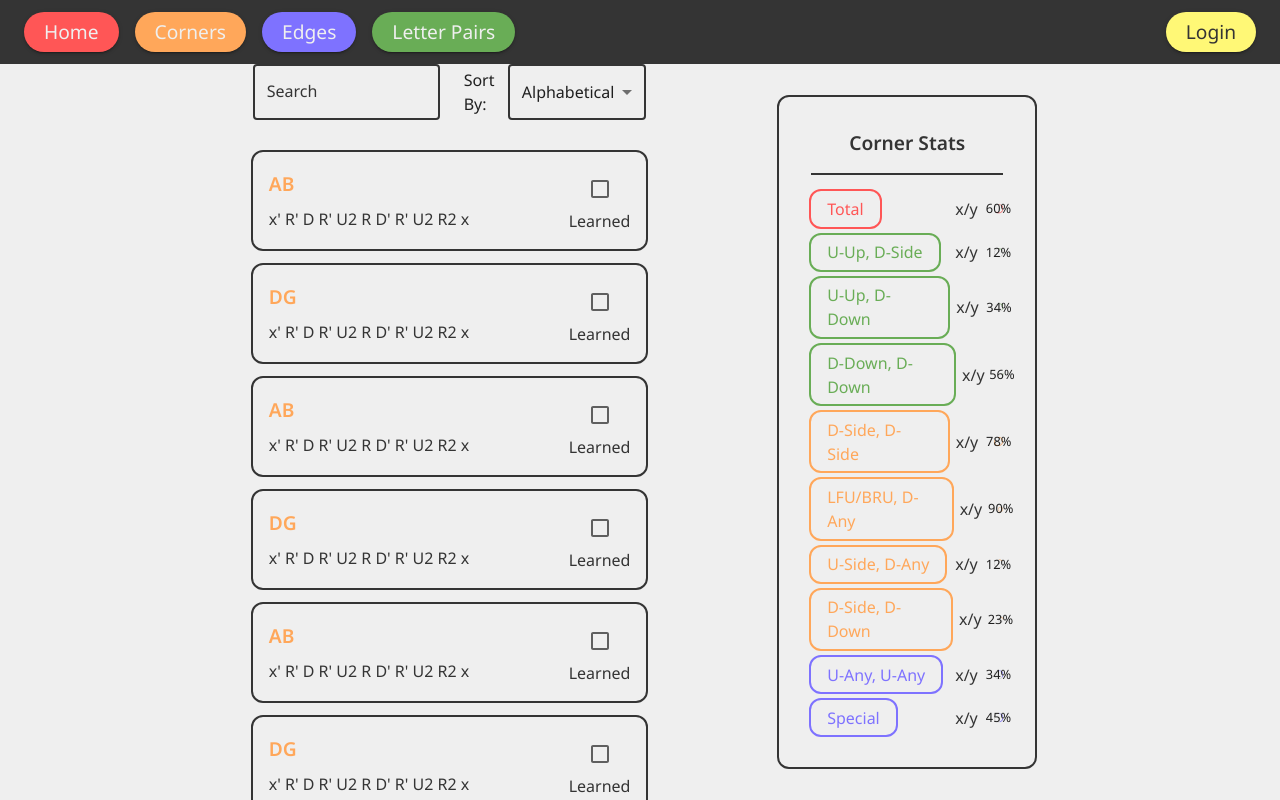
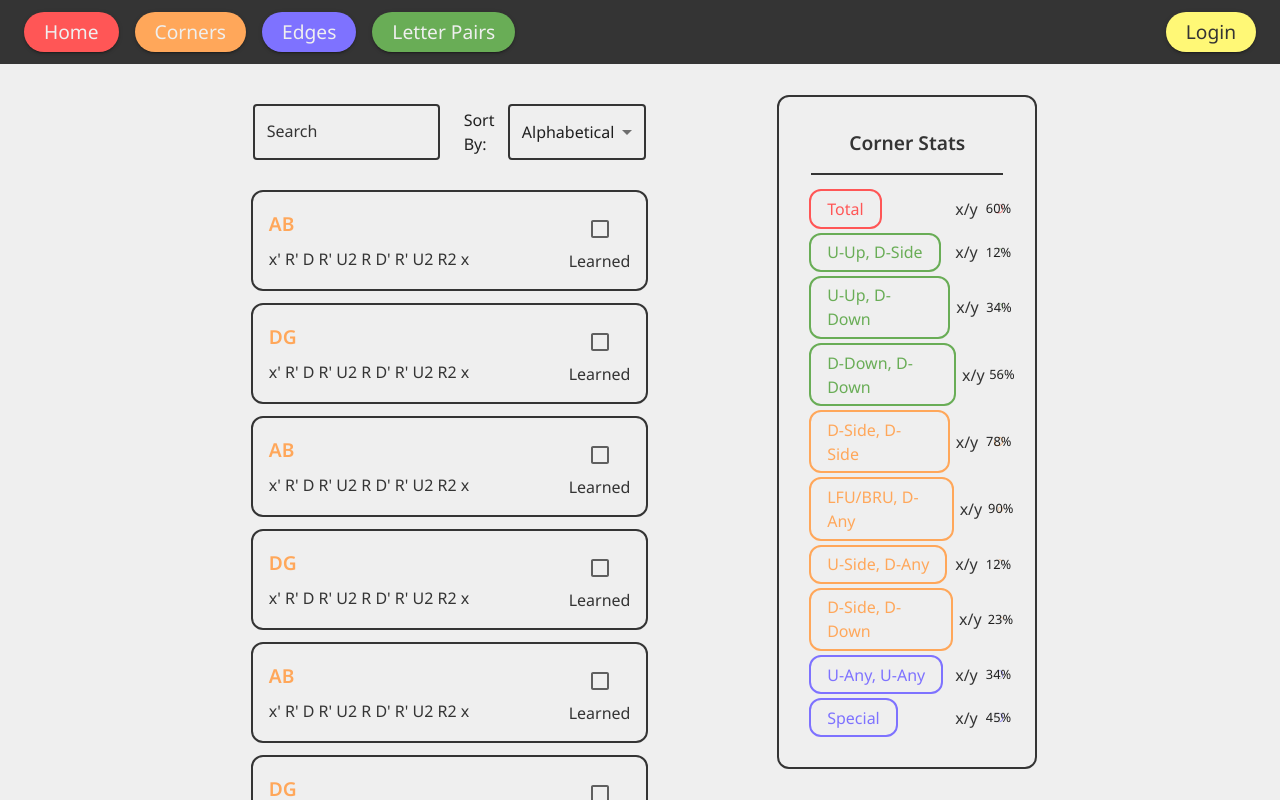
Before and after one commit to xander1111/cs494-final, a Next.js app: page /corners in a window 1280 px wide. Built offline with nearby package versions, Linux system fonts and the light colour scheme.

Commit message:
Add padding to case list

```diff
--- a/src/app/corners/page.tsx
+++ b/src/app/corners/page.tsx
@@ -20,7 +20,7 @@ export default function Home() {
 
     return (
         <Stack direction='row' width='80%' height='calc(100vh - 4rem)' justifyContent='space-evenly'>
-            <Stack direction='column' gap={2} height='100%' width='40%' justifyContent='flex-start'>
+            <Stack direction='column' gap={2} height='100%' width='40%' justifyContent='flex-start' pt={5} >
                 <Stack direction='row' pl={1} pr={1} gap={2} width='100%' justifyContent='flex-start'>
                     <StyledTextField label="Search" type='search' onChange={e => { setSearchTerm(e.target.value) }} />
 
```
